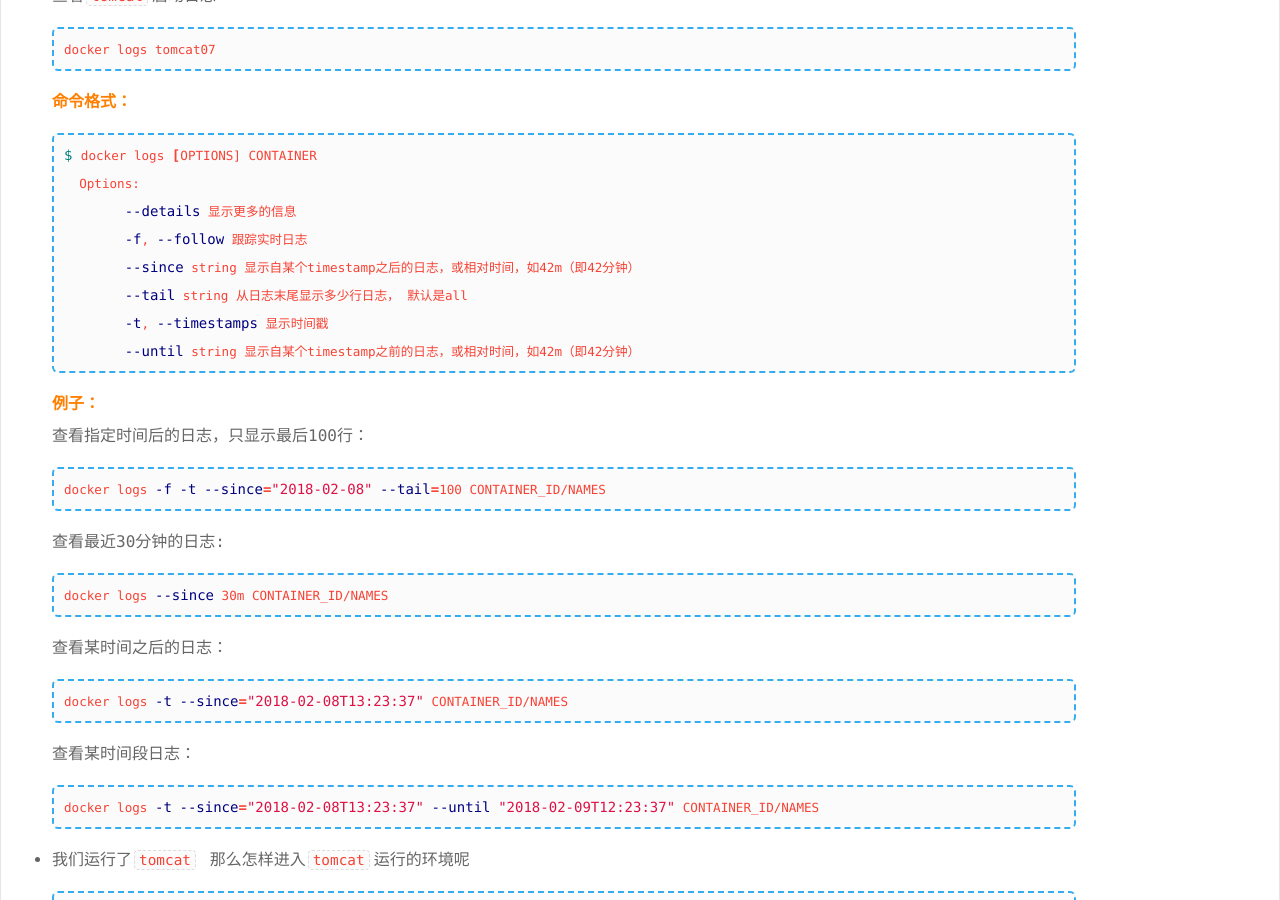
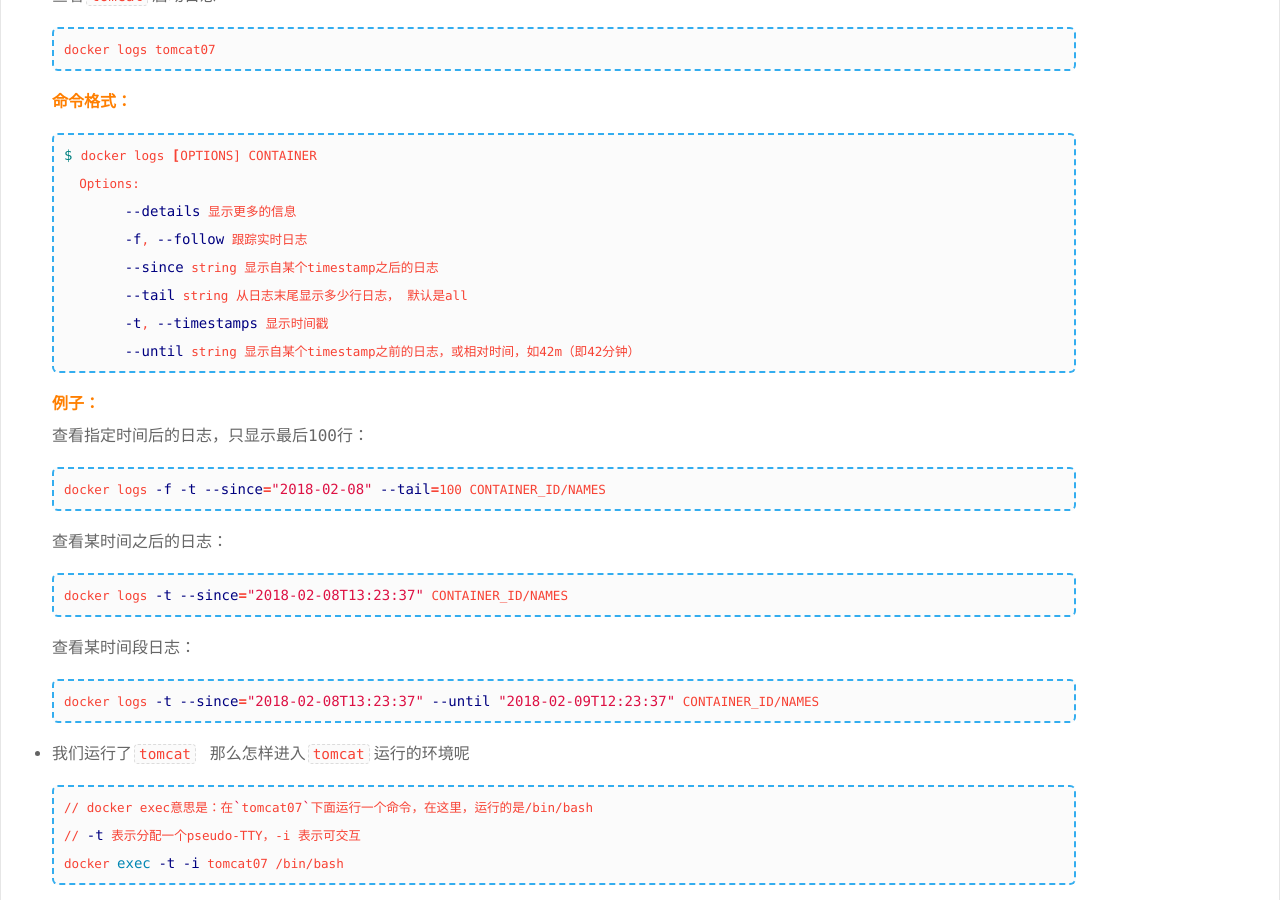
Before and after one commit to psvmc/myblog_jekyll, a Jekyll site: the page built from _posts/2018-01-21-docker-dockerfile.md, in a window 1280 px wide and 900 px high, scrolled down 2195 px. Built offline with Jekyll 4.4.1, drawn with Linux system fonts in a browser that asks for light colours; comment, search, counter and statistics services are not loaded.

Commit message:
文章更新

````diff
--- a/_posts/2018-01-21-docker-dockerfile.md
+++ b/_posts/2018-01-21-docker-dockerfile.md
@@ -1,5 +1,4 @@
 ---
-
 layout: post
 title: Docker 自定义Dockerfile构建镜像
 description: Docker 自定义Dockerfile构建镜像
@@ -118,7 +117,7 @@ docker pull registry.cn-hangzhou.aliyuncs.com/psvmc/oraclejdk-tomcat8
     Options:
   	--details 显示更多的信息
   	-f, --follow 跟踪实时日志
-  	--since string 显示自某个timestamp之后的日志，或相对时间，如42m（即42分钟）
+  	--since string 显示自某个timestamp之后的日志
   	--tail string 从日志末尾显示多少行日志， 默认是all
   	-t, --timestamps 显示时间戳
   	--until string 显示自某个timestamp之前的日志，或相对时间，如42m（即42分钟）
@@ -130,12 +129,6 @@ docker pull registry.cn-hangzhou.aliyuncs.com/psvmc/oraclejdk-tomcat8
 
   ```bash
   docker logs -f -t --since="2018-02-08" --tail=100 CONTAINER_ID/NAMES
-  ```
-
-  查看最近30分钟的日志:
-
-  ```bash
-  docker logs --since 30m CONTAINER_ID/NAMES
   ```
 
   查看某时间之后的日志：
````
